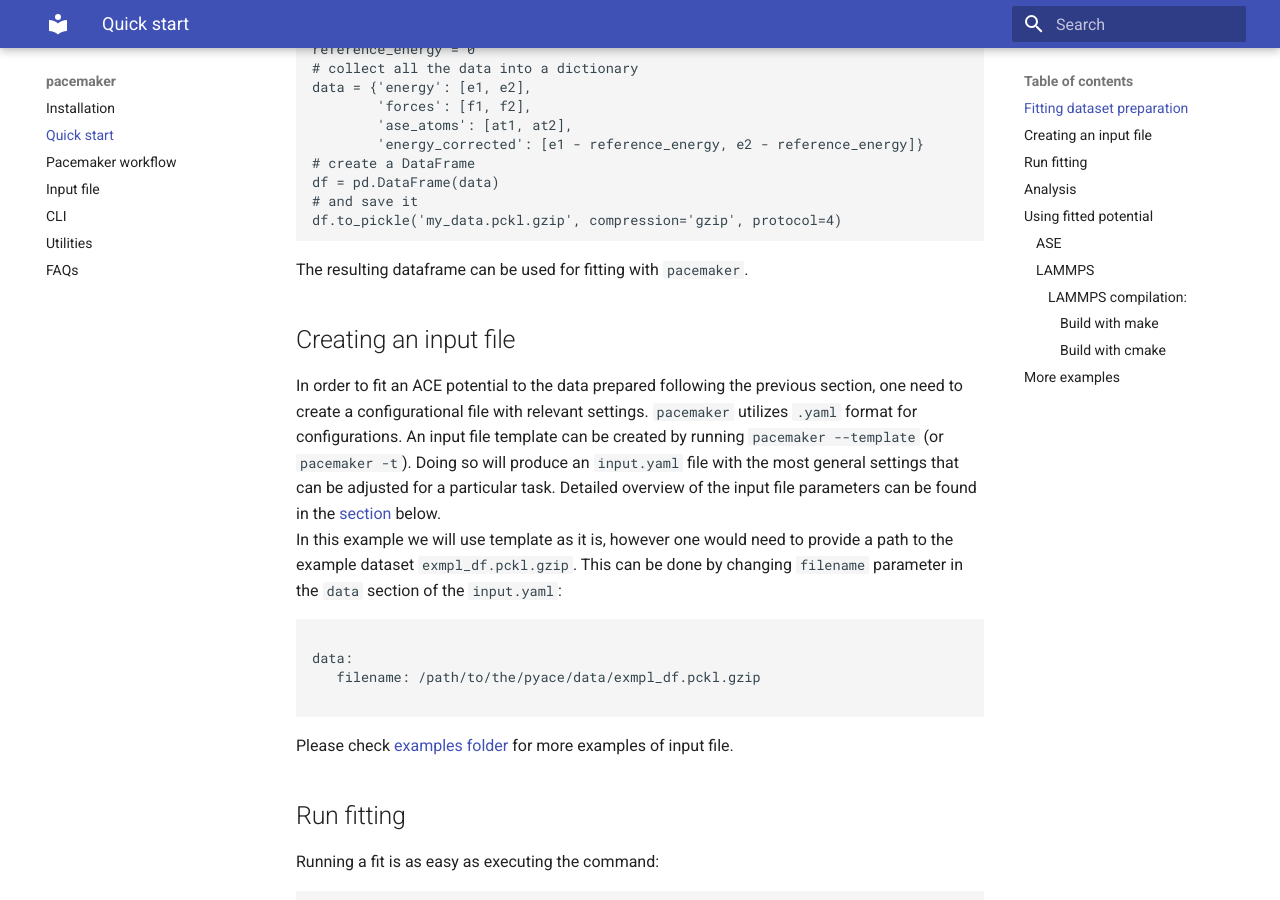
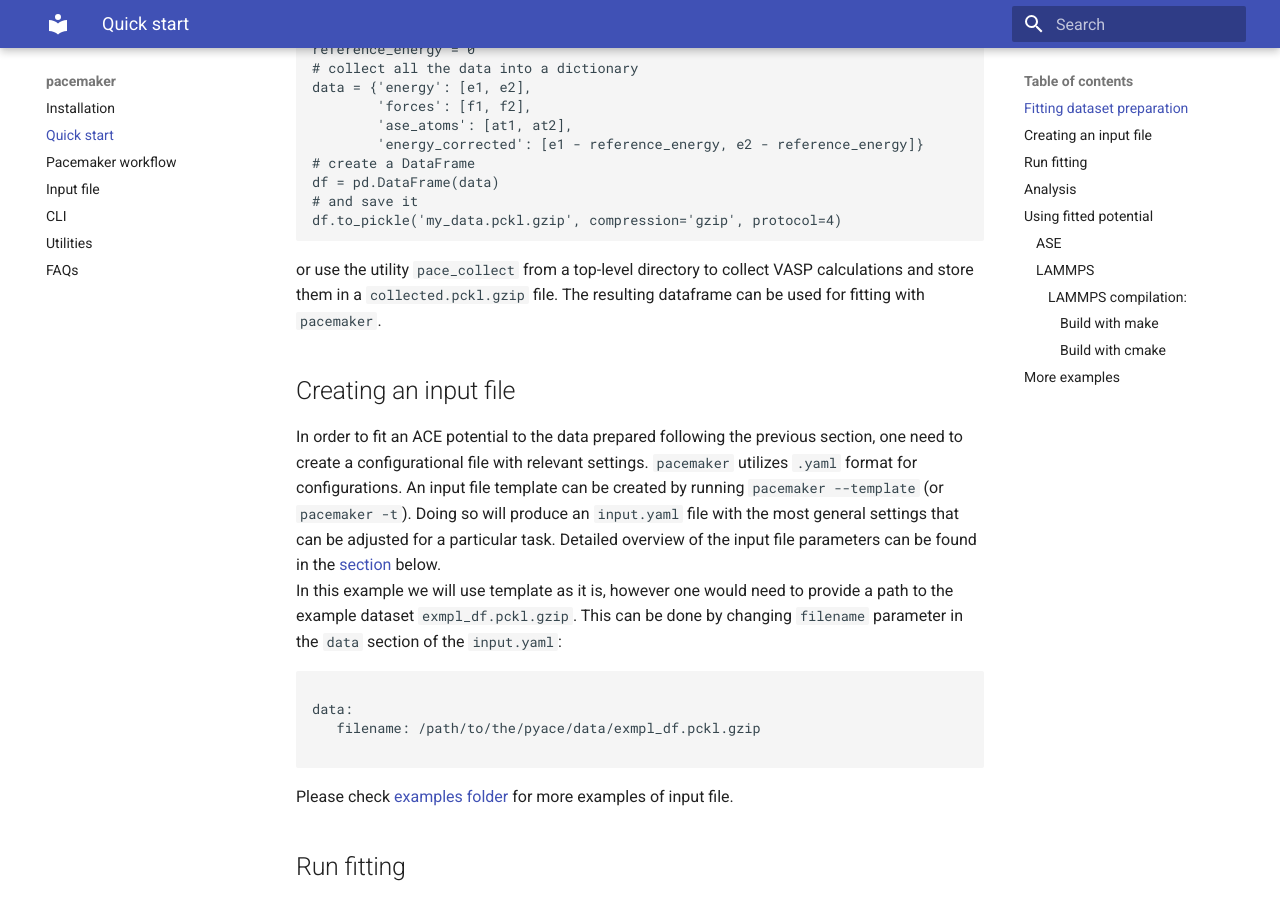
Before and after one commit to ICAMS/python-ace, an MkDocs documentation site: the page built from docs/pacemaker/quickstart.md, in a window 1280 px wide and 900 px high, scrolled down 2379 px. Built offline with MkDocs 1.6.1 and Material for MkDocs 9.7.7, drawn with Linux system fonts in a browser that asks for light colours.

Commit message:
update quickstart.md
added note about pace_collect utility on the 'Fitting dataset preparation' section

````diff
--- a/docs/pacemaker/quickstart.md
+++ b/docs/pacemaker/quickstart.md
@@ -91,6 +91,9 @@ df = pd.DataFrame(data)
 # and save it
 df.to_pickle('my_data.pckl.gzip', compression='gzip', protocol=4)
 ```
+
+or use the utility `pace_collect` from a top-level directory to collect VASP calculations and store them in a
+`collected.pckl.gzip` file.
 The resulting dataframe can be used for fitting with `pacemaker`.
 
 ## Creating an input file
````
